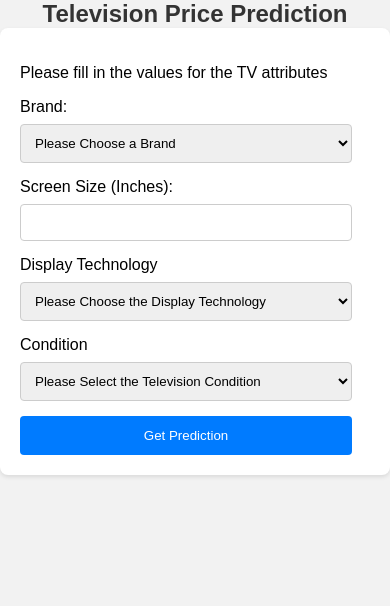
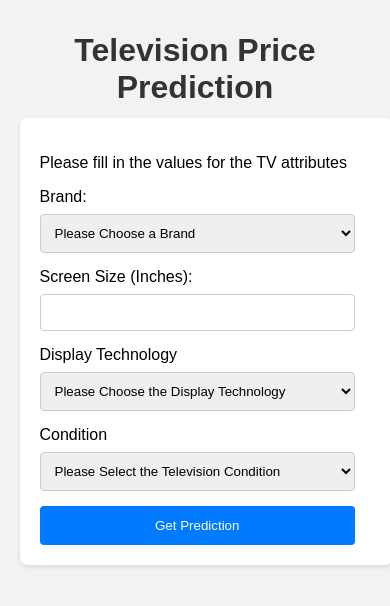
Before and after one commit to Kubiti/webscrapingwithlml, a Django app: page / in a window 390 px wide. Shown: the top 606 px of the page. Run offline with Django 5.2, Linux system fonts and the light colour scheme.

Commit message:
requirements

```diff
--- a/tvwebsite/static/css/styles.css
+++ b/tvwebsite/static/css/styles.css
@@ -3,9 +3,10 @@
 /* Body styles */
 body {
     font-family: Arial, sans-serif;
-    margin: 0;
+    margin: auto;
     padding: 0;
     background-color: #f2f2f2;
+    max-width: 50%;
 }
 
 /* Container styles */
@@ -17,10 +18,10 @@ body {
 
 /* Heading styles */
 h1 {
-    font-size: 24px;
+    font-size: 2rem;
     color: #333;
     text-align: center;
-    margin: 0 auto;
+    margin: 1em auto 0;
 }
 
 
@@ -31,6 +32,8 @@ form {
     padding: 20px;
     border-radius: 8px;
     box-shadow: 0 2px 4px rgba(0, 0, 0, 0.1);
+    width: 50%;
+    margin: 10vw auto;
 }
 
 /* Label styles */
@@ -38,6 +41,8 @@ label {
     display: block;
     margin-bottom: 8px;
 }
+
+
 
 /* Input and select styles */
 input[type="number"],
@@ -71,3 +76,30 @@ input[type="submit"]:hover {
     color: #ff0000;
     margin-top: 5px;
 }
+
+
+/* Media query for smaller screens */
+@media screen and (max-width: 1300px) {
+    form {
+        width: 70%; /* Adjust width for smaller screens */
+        margin: 5vw auto; /* Adjust margin for smaller screens */
+    }
+}
+
+@media screen and (max-width: 768px) {
+    form {
+        width: 80%; /* Adjust width for smaller screens */
+        margin: 5vw auto; /* Adjust margin for smaller screens */
+    }
+}
+
+/* Media query for even smaller screens */
+@media screen and (max-width: 480px) {
+    form {
+        width: 95%; /* Adjust width for even smaller screens */
+        margin: 3vw auto; /* Adjust margin for even smaller screens */
+    }
+    body {
+        max-width: 90%;
+    }
+}
--- a/tvwebsite/templates/index.html
+++ b/tvwebsite/templates/index.html
@@ -5,6 +5,7 @@
     <meta charset="UTF-8">
     <meta name="viewport" content="width=device-width, initial-scale=1.0">
     <link rel="stylesheet" href="static/css/styles.css">
+    <link rel="shortcut icon" href="static/aims_logo.png" type="image/x-icon">
     <title>Predict TV Price</title>
 </head>
 
--- a/tvwebsite/templates/result.html
+++ b/tvwebsite/templates/result.html
@@ -5,6 +5,7 @@
     <meta charset="UTF-8">
     <meta name="viewport" content="width=device-width, initial-scale=1.0">
     <link rel="stylesheet" href="/static/css/result.css">
+    <link rel="shortcut icon" href="static/aims_logo.png" type="image/x-icon">
     <title>Document</title>
 </head>
 
```
Also changed, not shown: tvwebsite/requirements.txt (added, +196 -0 lines).
